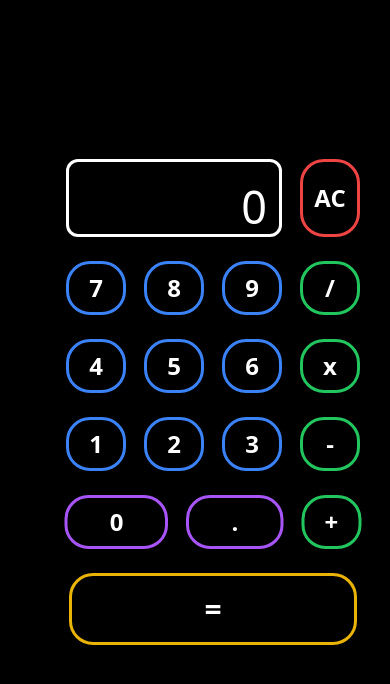
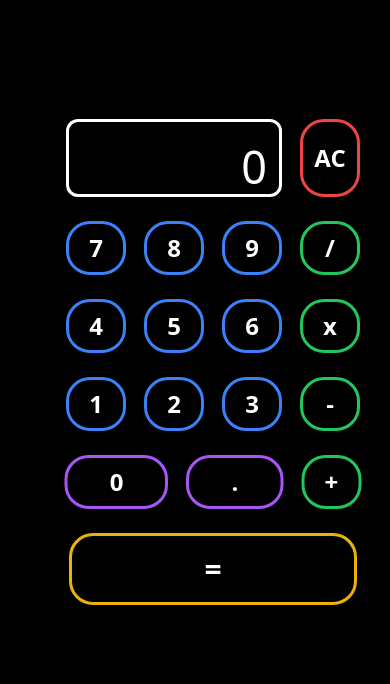
Before and after one commit to LeanTrey/Calculator, a plain HTML site: page index.html in a window 390 px wide. Shown: the top 684 px of the page. Drawn offline with nearby package versions, Linux system fonts and the light colour scheme.

Commit message:
mobile fit

```diff
--- a/index.html
+++ b/index.html
@@ -9,7 +9,7 @@
     <link rel="stylesheet" href="stylesheet.css">
 </head>
 <body>
-    <div class="calc-con justify-center mt-60">
+    <div class="calc-con justify-center mt-40">
         <div class="cal-body flex justify-center flex-col">
             <div class="top flex justify-center ml-6 mb-4">
 
--- a/stylesheet.css
+++ b/stylesheet.css
@@ -9,4 +9,7 @@ body {
     width: 100%;
     height: 100%;
     overflow: hidden;
+    display: flex;
+    align-items: center;
+    justify-content: center;
 }
```
